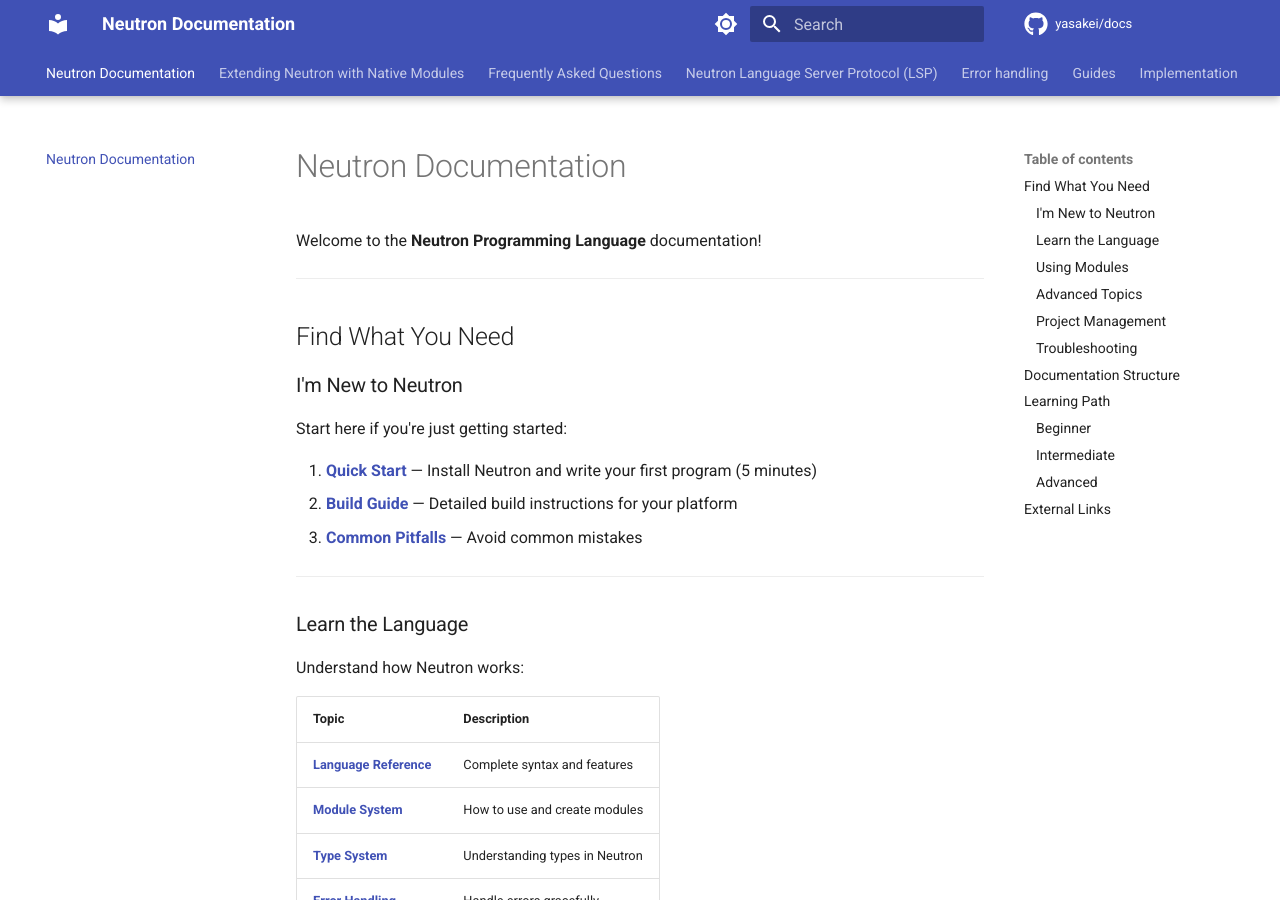
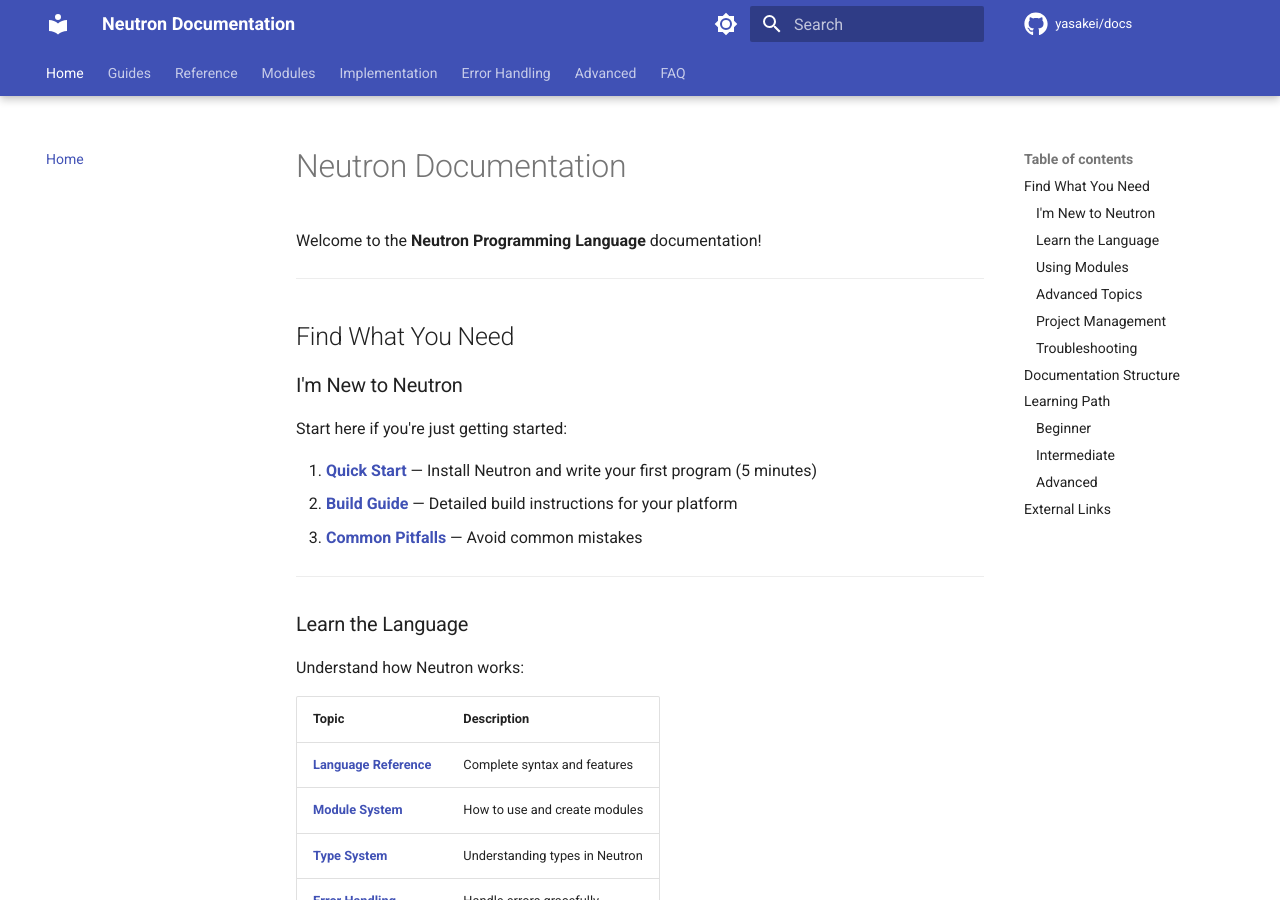
Before and after one commit to yasakei/docs, an MkDocs documentation site: the page built from docs/index.md, in a window 1280 px wide and 900 px high. Built offline with MkDocs 1.6.1 and Material for MkDocs 9.7.7, drawn with Linux system fonts in a browser that asks for light colours; comment, search, counter and statistics services are not loaded; part of the change alters nothing that is shown.

Commit message:
fix: correct custom extension reference in mkdocs.yml
Co-authored-by: Qwen-Coder <qwen-coder@alibabacloud.com>

```diff
--- a/mkdocs.yml
+++ b/mkdocs.yml
@@ -82,9 +82,10 @@ markdown_extensions:
   - pymdownx.tilde
   - admonition
   - pymdownx.superfences
-  - ./gh_admonitions.py
+  - gh_admonitions
 
 # Navigation
+nav:
   - Home: index.md
   - Guides:
     - guides/index.md
```
